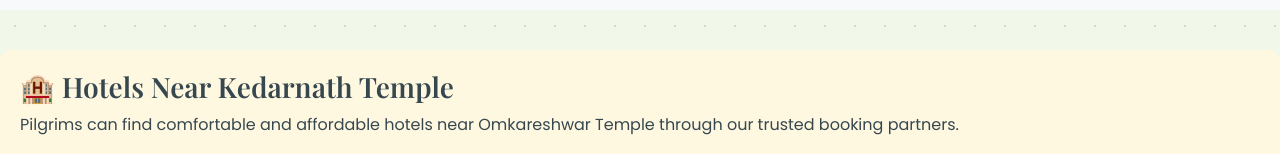
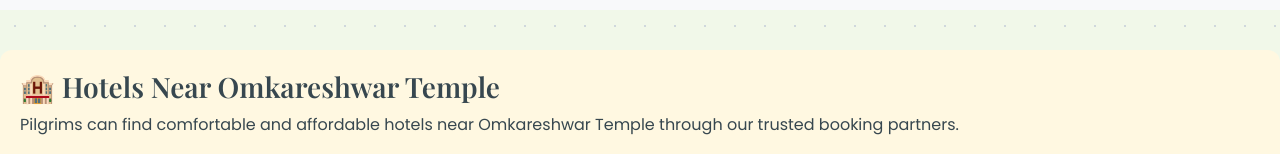
Before and after one commit to nandish123-tech/joytirlinga-platform_1, a plain HTML site: page omkareshwar.html in a window 1280 px wide. Shown: the part 4729-4883 px from the top of the page. Drawn offline with nearby package versions, Linux system fonts and the light colour scheme.

```diff
--- a/omkareshwar.html
+++ b/omkareshwar.html
@@ -665,7 +665,7 @@
         </div>
     </section>
     <section style="margin-top:40px; padding:20px; background:#fff8e1; border-radius:12px;">
-      <h3>🏨 Hotels Near Kedarnath Temple</h3>
+      <h3>🏨 Hotels Near Omkareshwar Temple</h3>
       <p>
         Pilgrims can find comfortable and affordable hotels near Omkareshwar Temple
         through our trusted booking partners.
```
